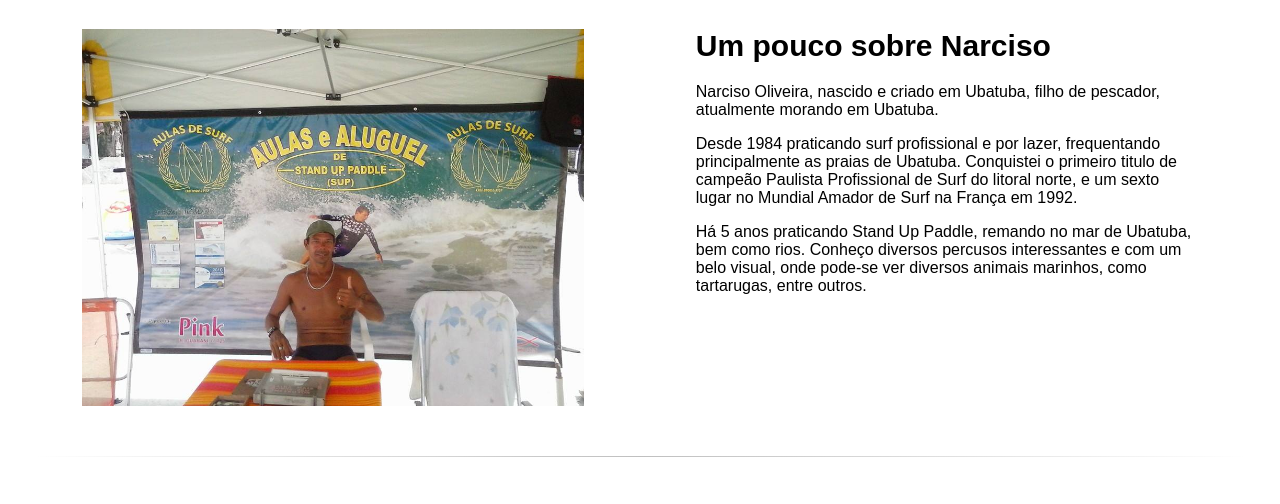
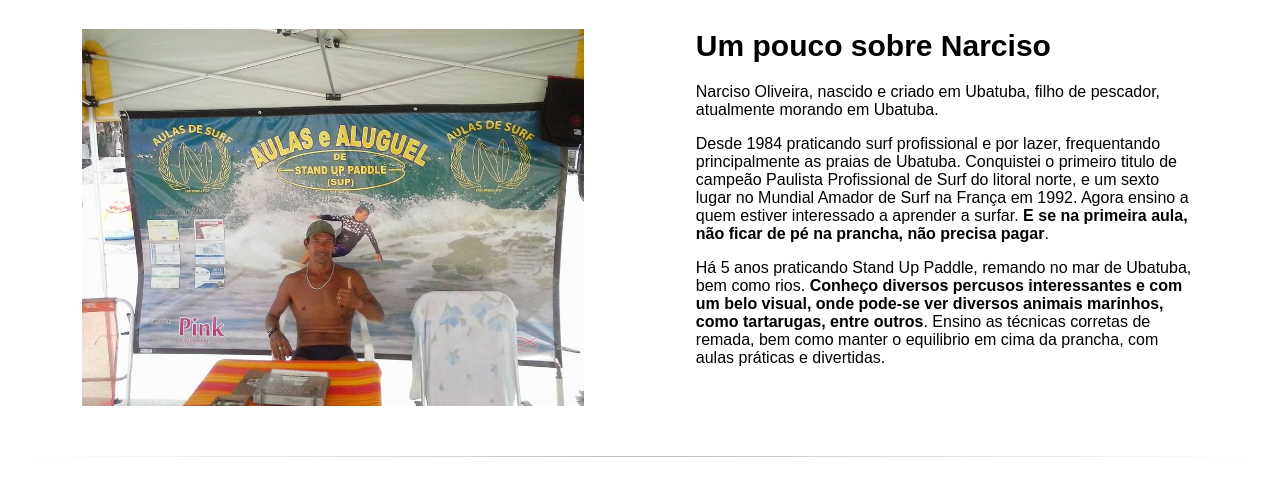
Before and after one commit to brunobra/narcisosurf-2.0, a website: page index.html in a window 1280 px wide. Shown: the part 960-1464 px from the top of the page. Drawn offline with Linux system fonts and the light colour scheme.

Commit message:
Adding more text in about section

```diff
--- a/index.html
+++ b/index.html
@@ -74,8 +74,8 @@
                 <div class="desc">
                     <h1>Um pouco sobre Narciso</h1>
                     <p>Narciso Oliveira, nascido e criado em Ubatuba, filho de pescador, atualmente morando em Ubatuba.</p>
-                    <p>Desde 1984 praticando surf profissional e por lazer, frequentando principalmente as praias de Ubatuba. Conquistei o primeiro titulo de campeão Paulista Profissional de Surf do litoral norte, e um sexto lugar no Mundial Amador de Surf na França em 1992.</p>
-                    <p>Há 5 anos praticando Stand Up Paddle, remando no mar de Ubatuba, bem como rios. Conheço diversos percusos interessantes e com um belo visual, onde pode-se ver diversos animais marinhos, como tartarugas, entre outros.</p>
+                    <p>Desde 1984 praticando surf profissional e por lazer, frequentando principalmente as praias de Ubatuba. Conquistei o primeiro titulo de campeão Paulista Profissional de Surf do litoral norte, e um sexto lugar no Mundial Amador de Surf na França em 1992. Agora ensino a quem estiver interessado a aprender a surfar. <strong>E se na primeira aula, não ficar de pé na prancha, não precisa pagar</strong>.</p>
+                    <p>Há 5 anos praticando Stand Up Paddle, remando no mar de Ubatuba, bem como rios. <strong>Conheço diversos percusos interessantes e com um belo visual, onde pode-se ver diversos animais marinhos, como tartarugas, entre outros</strong>. Ensino as técnicas corretas de remada, bem como manter o equilibrio em cima da prancha, com aulas práticas e divertidas.</p>
                 </div>
             </div>
             <hr>
```
